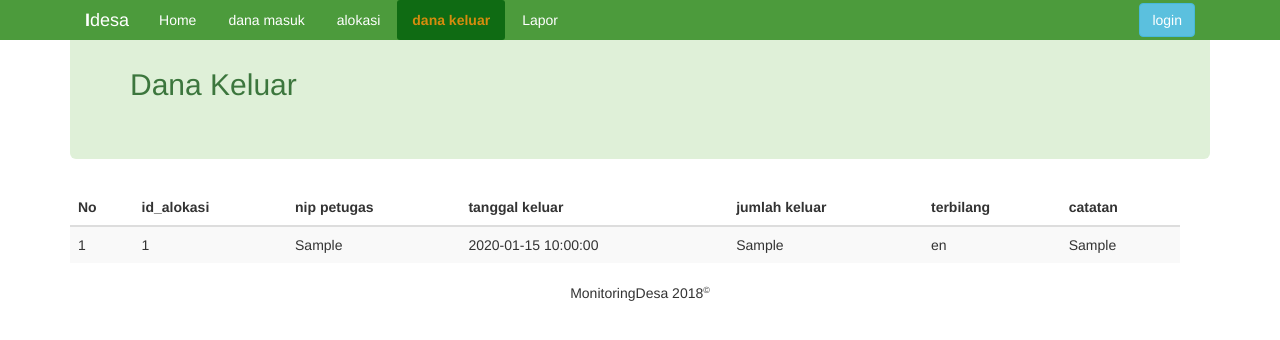
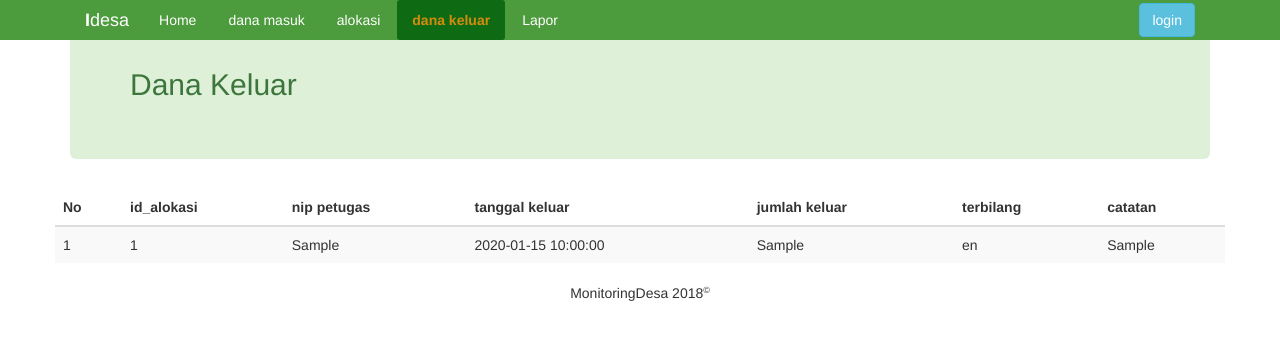
Before and after one commit to ahmadant/desa, a PHP site: page /dana.keluar.php in a window 1280 px wide. Shown: the top 340 px of the page. Run offline with PHP 8.4, Linux system fonts and the light colour scheme; tables that the repository leaves empty or names only in its code hold one stand-in row (values such as "Sample post").

Commit message:
Update dana.keluar.php

```diff
--- a/dana.keluar.php
+++ b/dana.keluar.php
@@ -27,7 +27,7 @@ include_once"admin/config/config.php";
 	<div class="jumbotron alert-success">
 		<h2><srong>Dana Keluar</srong></h2>
 	</div>
-		<div class="row col-lg-12">
+		<div class="row col-lg-20">
 			<table class="table table-responsive table-striped">
 				<thead>
 					<tr>
```
